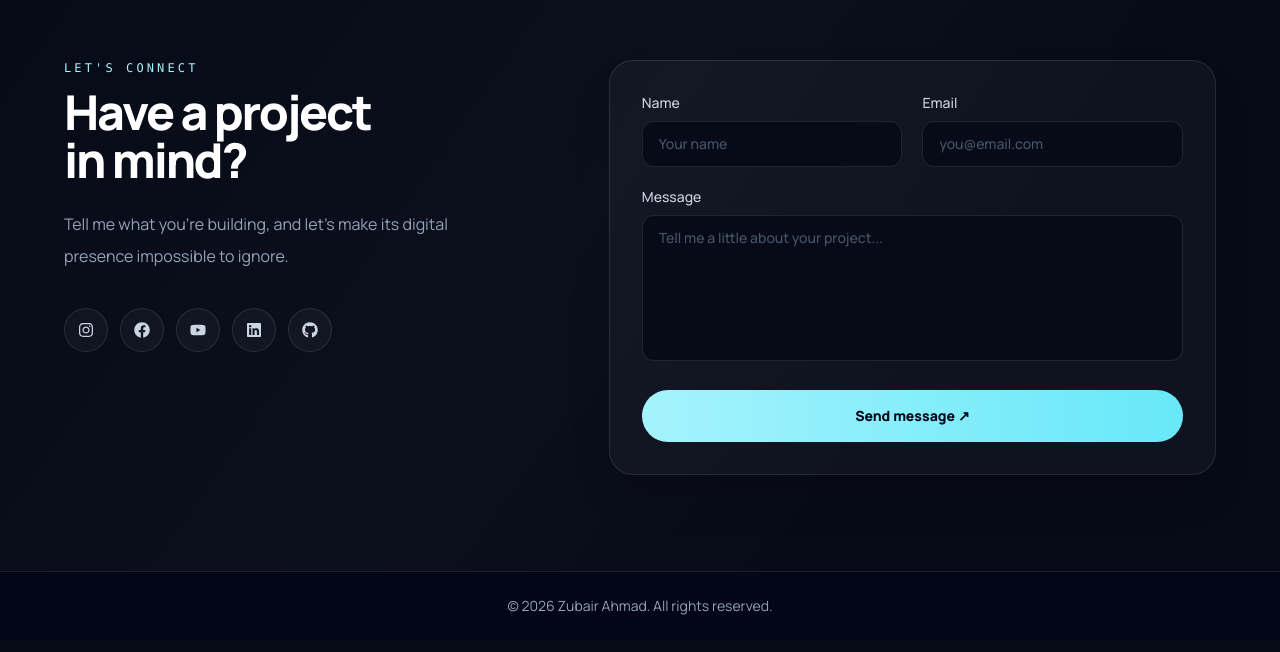
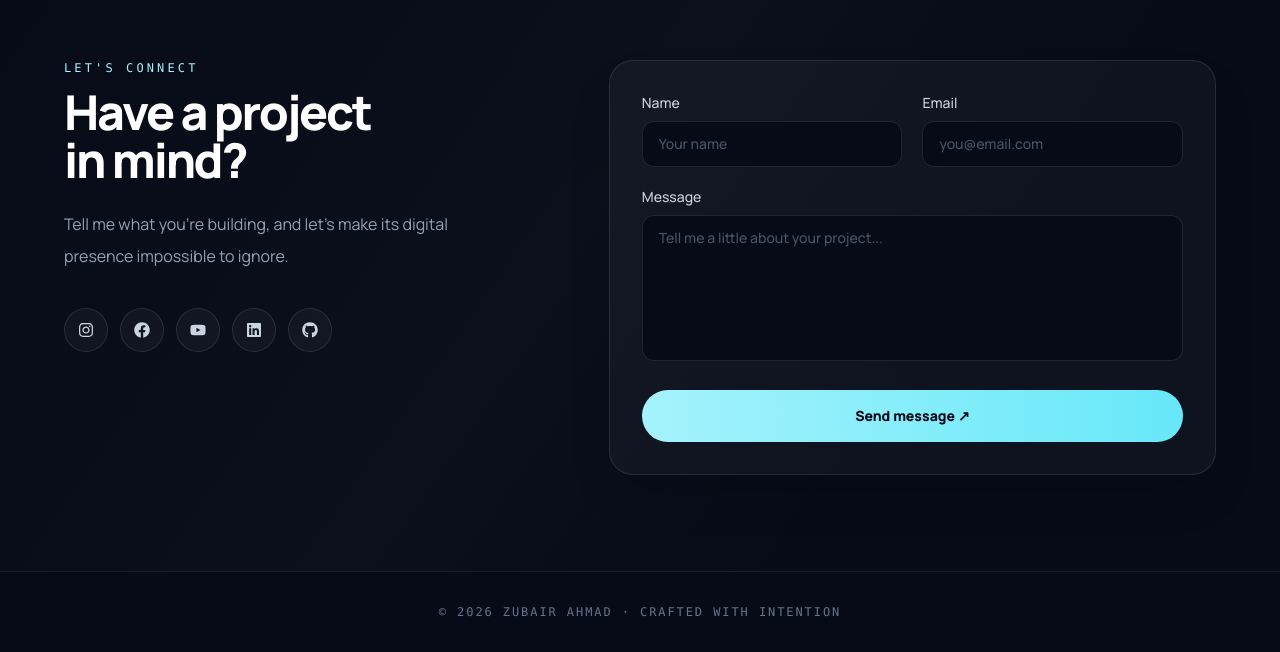
Before and after one commit to zubair2018/live-portfolio, a React (Vite) app: page / in a window 1280 px wide. Shown: the part 3979-4631 px from the top of the page. Built offline with nearby package versions, Linux system fonts and the light colour scheme.

Commit message:
Polish portfolio section design

```diff
--- a/src/components/Footer.jsx
+++ b/src/components/Footer.jsx
@@ -1,7 +1,7 @@
 export default function Footer() {
   return (
-    <footer className="border-t border-white/10 bg-slate-950 px-5 py-6 text-center text-sm text-slate-400">
-      © {new Date().getFullYear()} Zubair Ahmad. All rights reserved.
+    <footer className="border-t border-white/[0.08] bg-[#070b18] px-5 py-8 text-center sm:px-8">
+      <p className="font-mono text-xs uppercase tracking-[0.16em] text-slate-500">© {new Date().getFullYear()} Zubair Ahmad · Crafted with intention</p>
     </footer>
   );
 }
```
